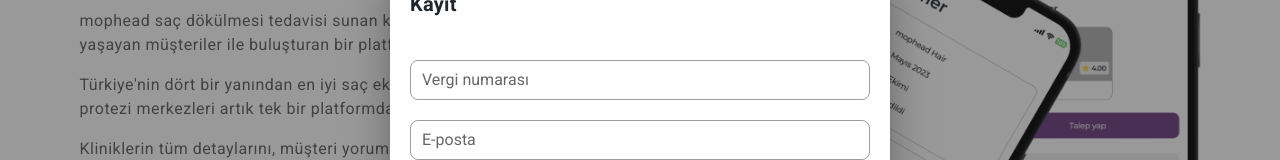
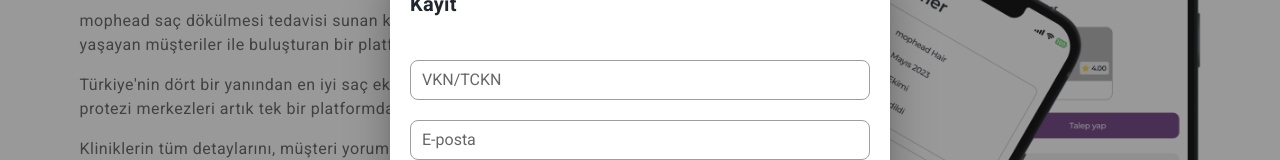
Before and after one commit to mopheadapp/mophead-app, a Nuxt app: page / in a window 1280 px wide. Both pictures are taken after a click on the button "Kurumsal Kayıt". Shown: the part 251-411 px from the top of the page. Built offline with nearby package versions, Linux system fonts and the light colour scheme.

Commit message:
change error message

```diff
--- a/components/Register.vue
+++ b/components/Register.vue
@@ -57,7 +57,7 @@ export default {
       } catch (err) {
         this.button.errorState = true;
         if(err.response.data.message === "Enter a valid tax number"){
-          this.button.message="10 haneli vergi numarası giriniz"
+          this.button.message="VKN/TCKN giriniz"
         }
         if(err.response.data.message === "Enter a valid e-mail"){
           this.button.message="Geçerli bir  e-posta adresi giriniz"
@@ -102,7 +102,7 @@ export default {
         outlined
         dense
         hide-details
-        label="Vergi numarası"
+        label="VKN/TCKN"
         class="rounded-lg ma-5"
         type="number"
         :error="button.errorState"
```
